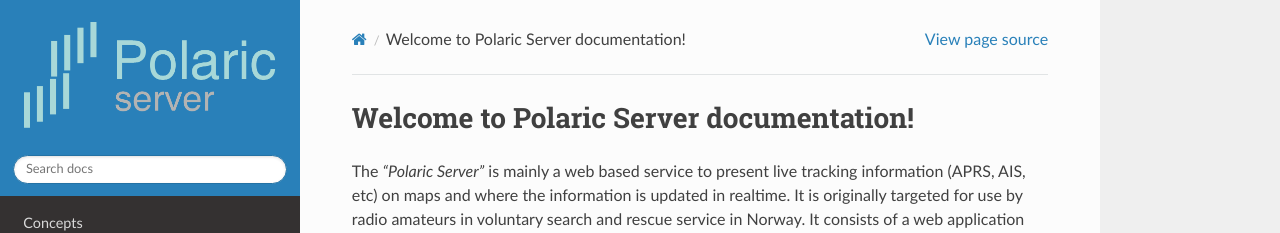
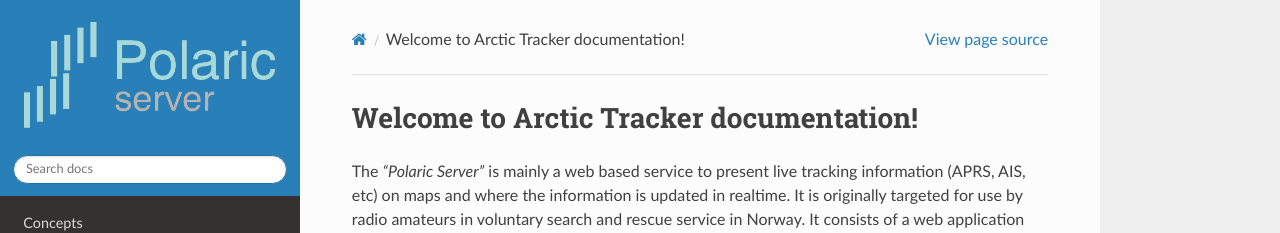
Before and after one commit to Hamlabs/ArcticTracker-docs, a Sphinx documentation site: the page built from docs/source/index.rst, in a window 1280 px wide and 900 px high. Shown: the top 233 px of the window. Built offline with Sphinx 7.4.7 and the Read the Docs theme 3.1.0, drawn with Linux system fonts in a browser that asks for light colours.

Commit message:
Update index.rst

```diff
--- a/docs/source/index.rst
+++ b/docs/source/index.rst
@@ -1,5 +1,5 @@
 
-Welcome to Polaric Server documentation!
+Welcome to Arctic Tracker documentation!
 ========================================
 
 The *"Polaric Server"* is mainly a web based service to present live tracking information (APRS, AIS, etc) on maps and where the information is updated in realtime. It is originally targeted for use by radio amateurs in voluntary search and rescue service in Norway. It consists of a web application and a server program (APRS daemon). It runs on e.g. aprs.no as a online service on the internet, but we could also bring it with us out in the field in a portable computer, possibly with its own LAN, APRS modems and radios. *A goal is that it should be able to work without always being online with a good connection to the internet*.
```
